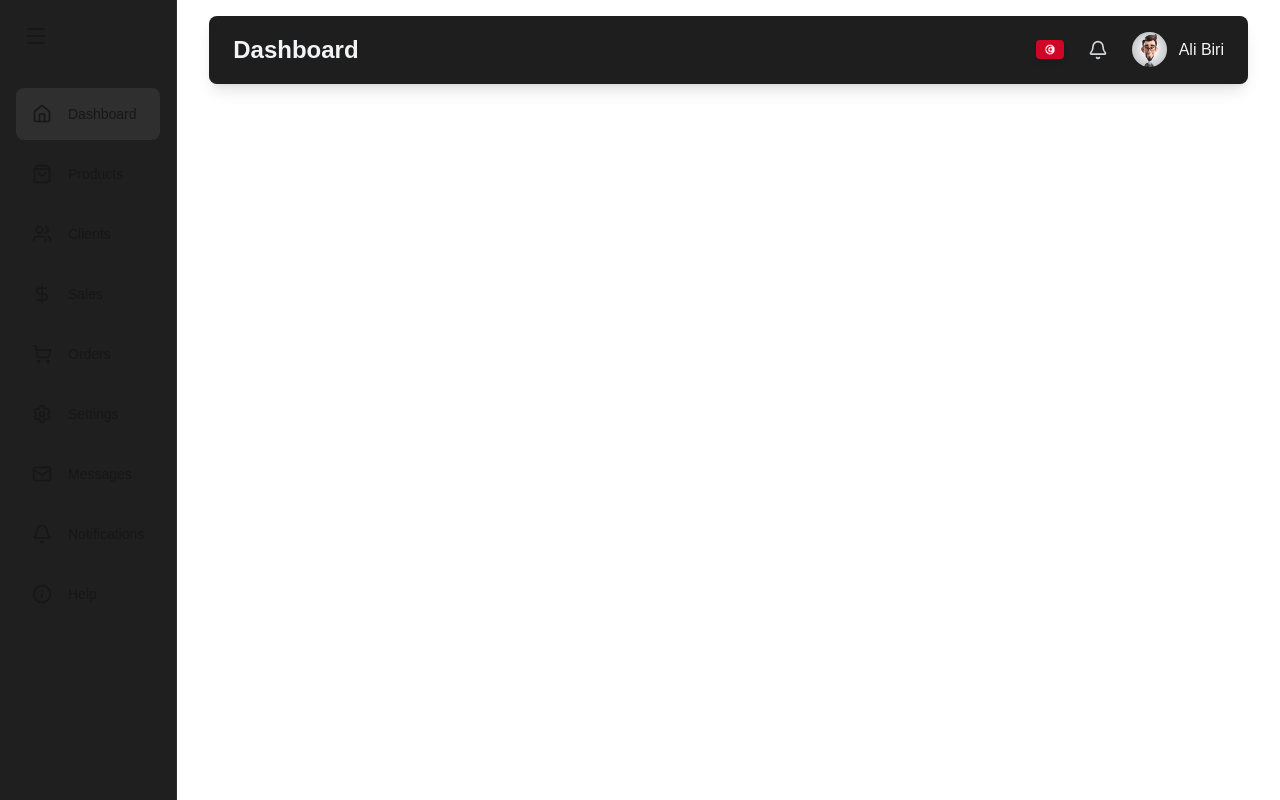
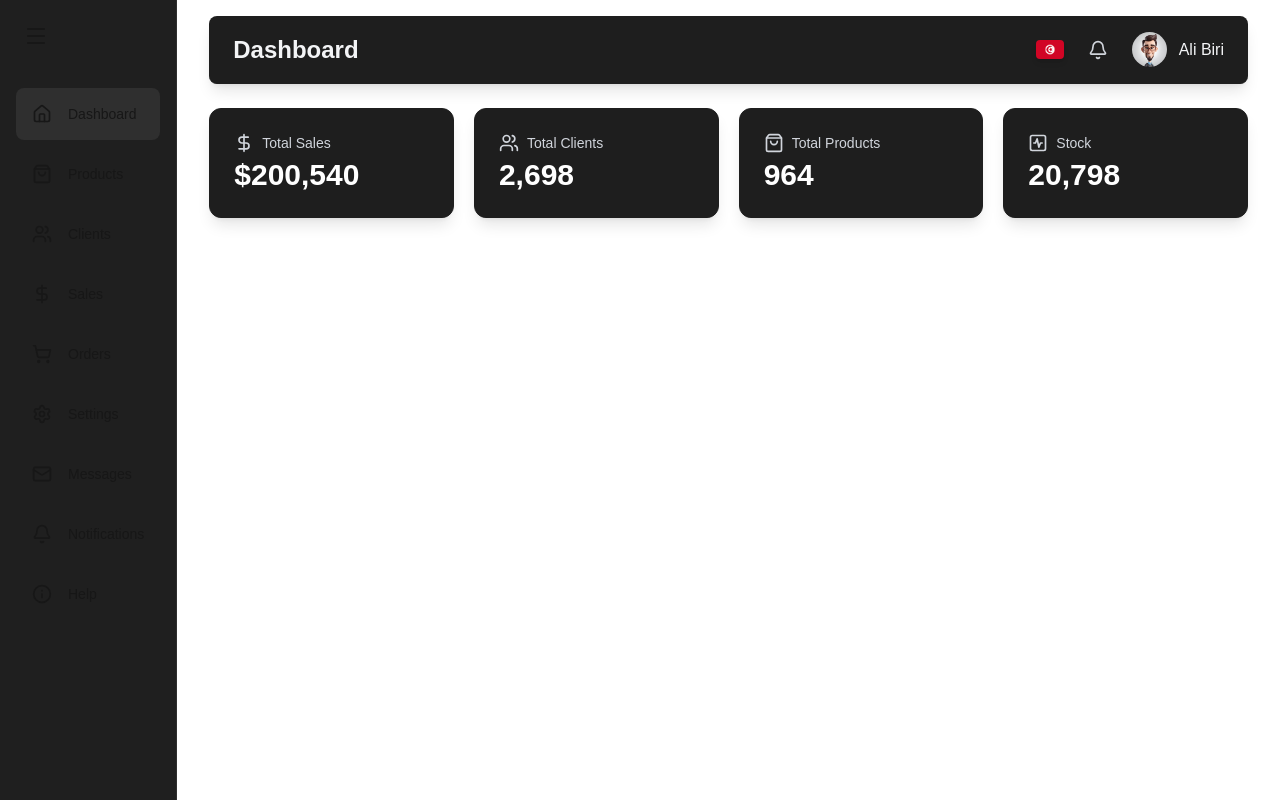
Before and after one commit to Alibiri/Admin-Dashboard, a Next.js app: page / in a window 1280 px wide. Built offline with nearby package versions, Linux system fonts and the light colour scheme.

Commit message:
addng overview page

```diff
--- a/app/page.js
+++ b/app/page.js
@@ -1,8 +1,8 @@
 import Image from "next/image";
+import OverviewPage from "./overview/page";
 
 export default function Home() {
   return (
-    <div>
-    </div>
+    <OverviewPage/>
   );
 }
```
